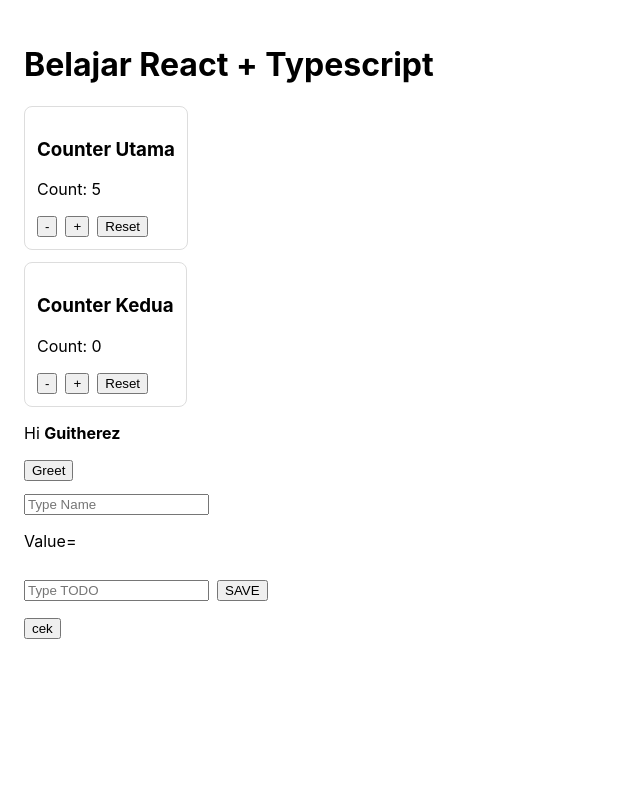
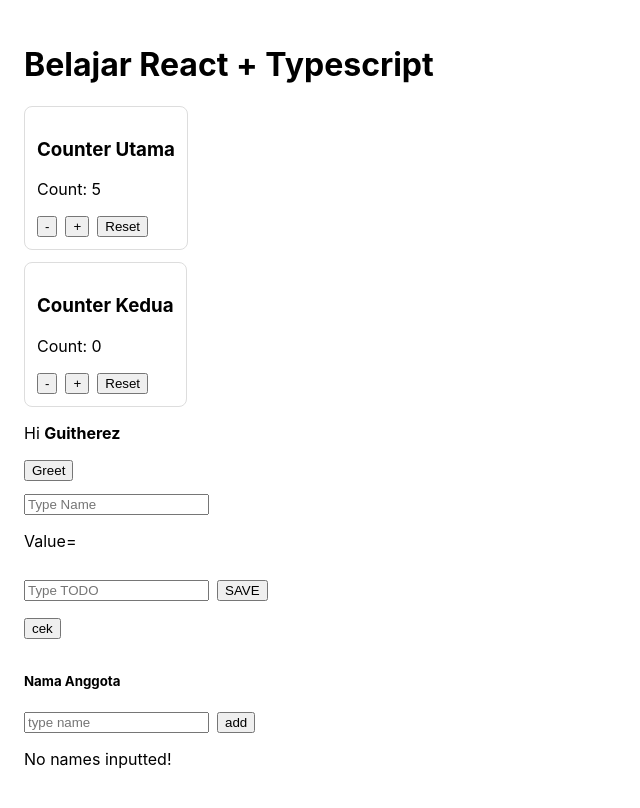
Before and after one commit to GuitherezDika/belajar_react, a React (Create React App) app: page / in a window 1280 px wide. Shown: the whole page, without its empty margins (0-640 px from the left). Built offline with nearby package versions, Linux system fonts and the light colour scheme.

Commit message:
render and update

```diff
--- a/src/App.tsx
+++ b/src/App.tsx
@@ -3,6 +3,7 @@ import Counter from "./components/Counter";
 import Greeting from "./components/Greeting";
 import NameInput from "./components/NameInput";
 import TodoInput from "./components/TodoInput";
+import NameList from "./components/NameList";
 
 function App() {
   return (<div style={{ padding: 24 }}>
@@ -15,6 +16,8 @@ function App() {
     <NameInput />
     <div style={{ height: 12 }} />
     <TodoInput />
+    <div style={{ height: 12 }} />
+    <NameList />
   </div>);
 }
 
--- /dev/null
+++ b/src/components/NameList.tsx
@@ -0,0 +1,50 @@
+import { useState } from "react"
+
+const NameList: React.FC = () => {
+  const [userName, setName] = useState<string>('');
+  const [names, setNames] = useState<string[]>([]);
+
+  const handleAdd = () => {
+    if (userName.trim() !== '') {
+      setNames([...names, userName]);
+      setName('');
+    } else {
+      return;
+    }
+  }
+
+  const handleDelete = (index: number) => {
+    var updated = [...names];
+    updated.splice(index, 1);
+    setNames(updated);
+  }
+
+  return (
+    <div>
+      <h5>Nama Anggota</h5>
+      <div style={{ flexDirection: 'row' }}>
+        <input type="text" value={userName}
+          onChange={(e) => setName(e.target.value)} placeholder="type name"
+          onKeyDown={(e) => {
+            if (e.key == 'Enter') handleAdd();
+          }}
+        />
+        <button onClick={handleAdd} style={{ marginLeft: 8 }}>add</button>
+      </div>
+      {names.length == 0 ? (
+        <p>No names inputted!</p>
+      ) : (
+        <ul>
+          {names.map((name, index) => (
+            <li key={index} style={{ display: 'flex', alignItems: 'center' }}>
+              <span style={{ flex: 1 }}>{name}</span>
+              <button onClick={() => handleDelete(index)}>❌</button>
+            </li>
+          ))}
+        </ul>
+      )}
+    </div>
+  )
+}
+
+export default NameList;
--- a/src/components/TodoInput.tsx
+++ b/src/components/TodoInput.tsx
@@ -1,8 +1,8 @@
-import React, { useEffect, useState } from 'react';
+import React, { useState } from 'react';
 
 const TodoInput: React.FC = () => {
   const [text, setText] = useState('');
-  const [data, setData] = useState<String[]>([]);
+  const [data, setData] = useState<string[]>([]);
 
   const handleSave = () => {
     if (text.trim() !== '') {
```
